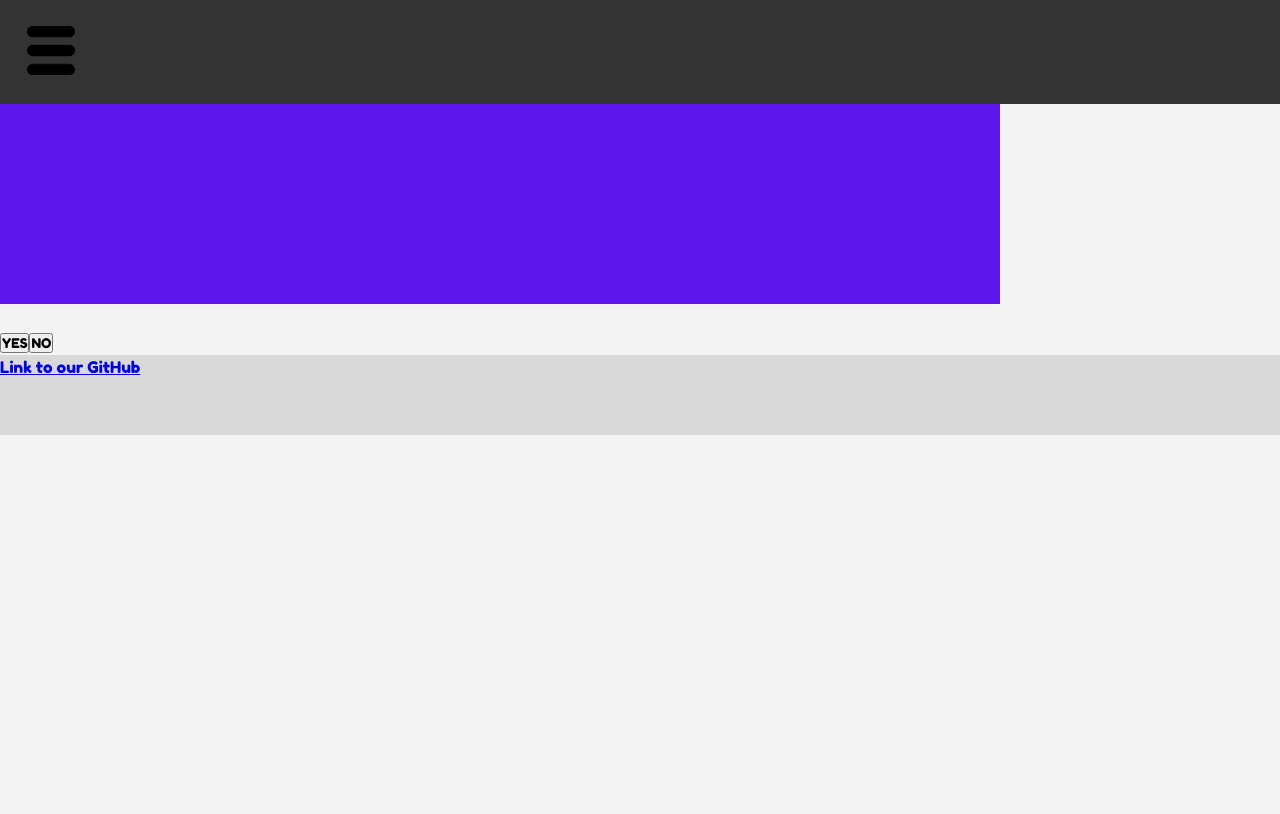
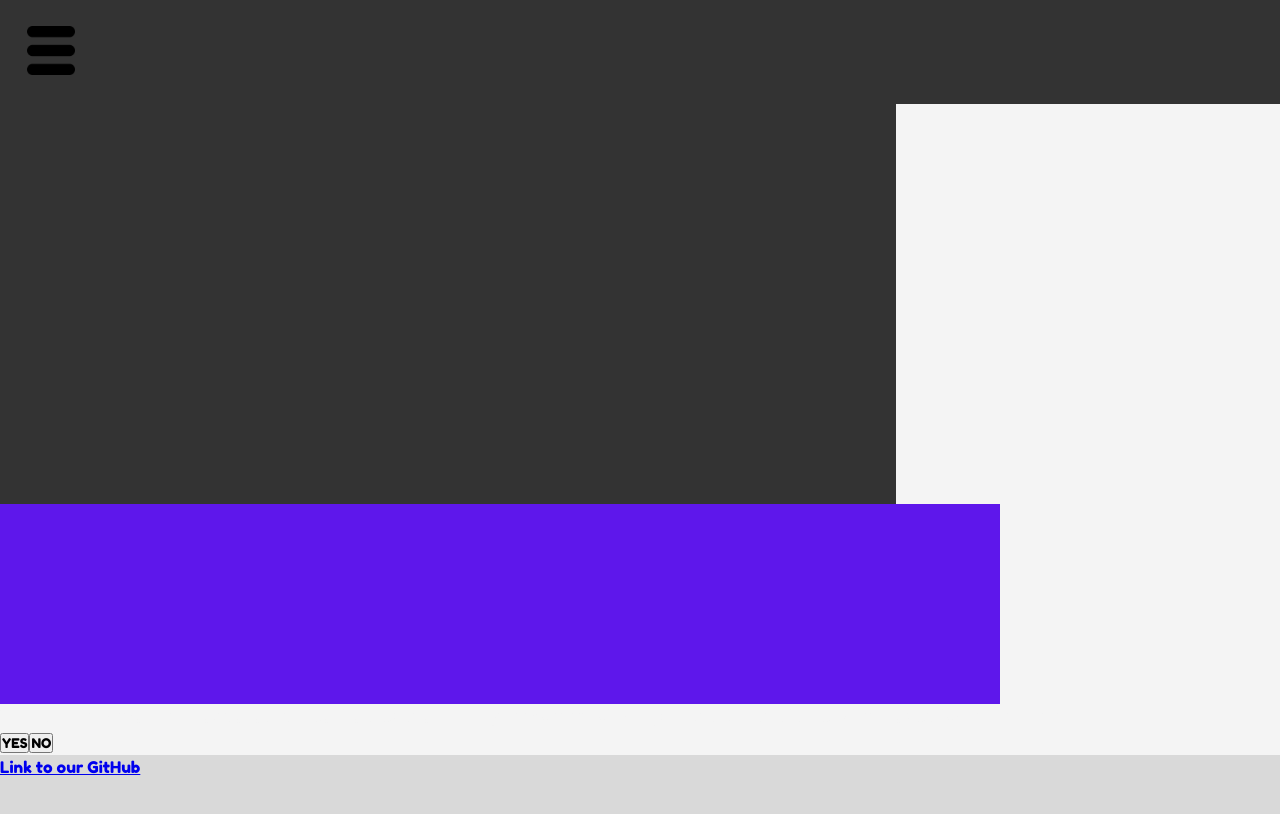
Before and after one commit to too-dark-park/uk-vs-covid-hack-whats-in-stock, a React (Create React App) app in the folder frontend/: page / in a window 1280 px wide. Shown: the top 814 px of the page. Built offline with nearby package versions, Linux system fonts and the light colour scheme; no server answers.

Commit message:
Adding menu-open

```diff
--- a/frontend/src/App.css
+++ b/frontend/src/App.css
@@ -35,7 +35,7 @@ body {
   overflow: hidden;
 }
 
-.menu {
+.menu-closed {
   /* position: fixed; */
   height: 13vh;
   width: 100vw;
@@ -55,6 +55,16 @@ body {
   background: none;
   border: none;
   outline: none;
+}
+
+.menu-open {
+  height: 50vh;
+  width: 70vw;
+  background: var(--dark-color);
+  display: flex;
+  flex-direction: column;
+  justify-content: space-evenly;
+  z-index: 2;
 }
 
 footer {
--- a/frontend/src/layout/Menu.js
+++ b/frontend/src/layout/Menu.js
@@ -5,13 +5,13 @@ export default function Menu() {
 
   return (
     <>
-      <nav className='menu'>
+      <nav className='menu-closed'>
         <button className='menu-btn'>
           <img className='menu-icon' src={menu_icon} alt='' />
         </button>
       </nav>
 
-      <main>
+      <main className='menu-open'>
 
 
       </main>
```
